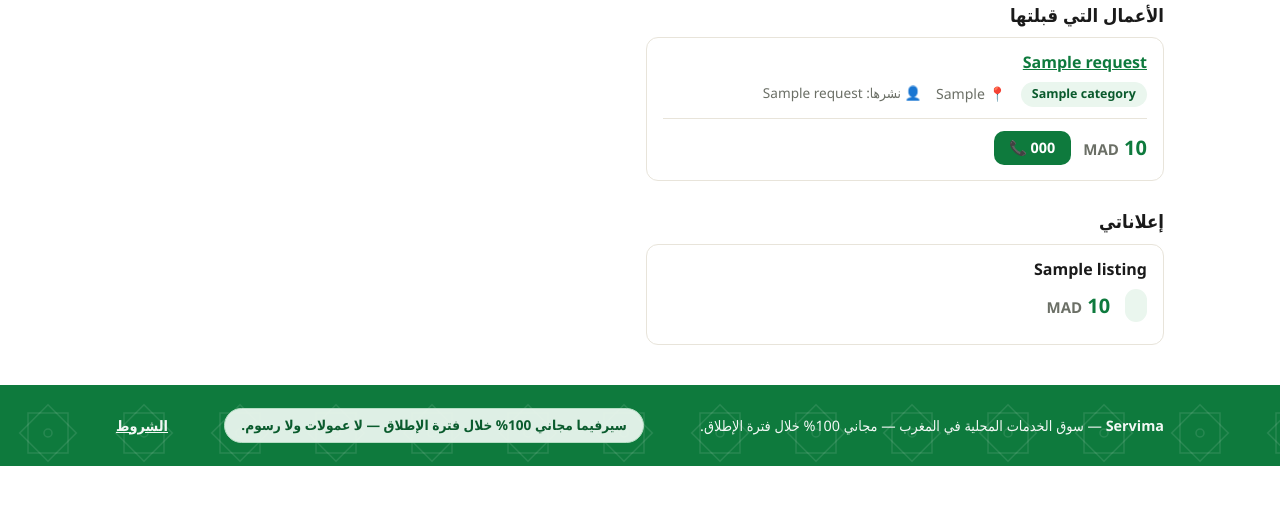
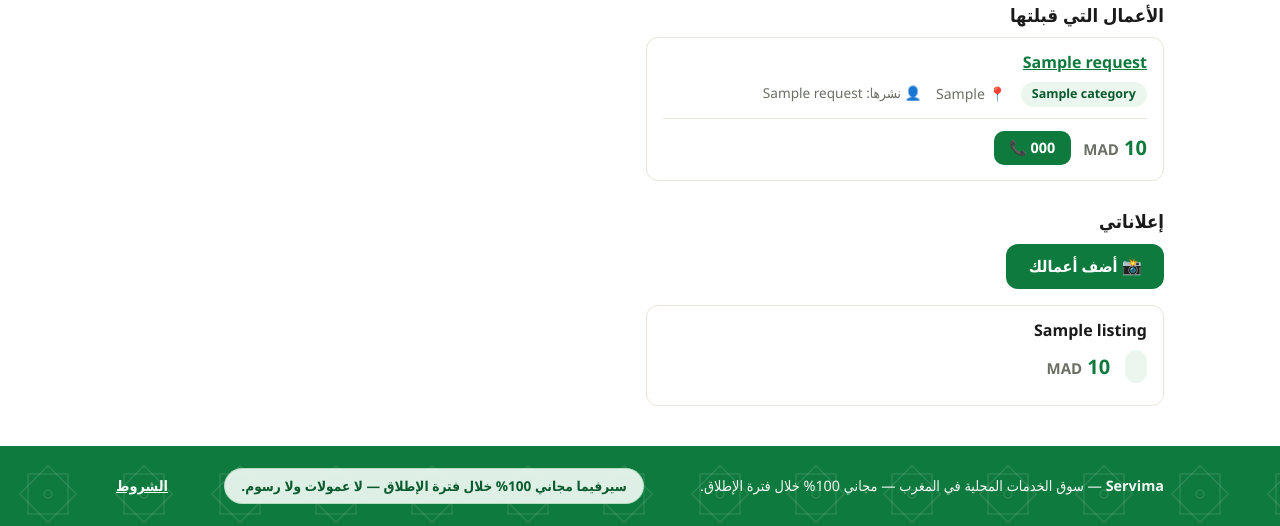
Before and after one commit to elghazihamza1-collab/servima, a Flask app: page /dashboard in a window 1280 px wide. Shown: the part 654-1180 px from the top of the page. Before the commit the page ends 1120 px from the top, so only its background shows below. Run offline with Flask 3, Linux system fonts and the light colour scheme; the visitor is signed in with stand-in values (Sample User, id 1); tables that the repository leaves empty hold one stand-in row (values such as "Sample post").

Commit message:
Add visible 'add your work' button in worker dashboard

```diff
--- a/templates/dashboard.html
+++ b/templates/dashboard.html
@@ -72,6 +72,7 @@
 {% if current_user.is_worker %}
 <section class="dash-sec">
   <h2>{{ t('dash_listings') }}</h2>
+  <a class="btn btn-green" href="{{ url_for('listing_new') }}" style="margin-block-end:1rem">📸 {{ t('add_listing') }}</a>
   <div class="mini-cards">
     {% for l in listings %}
     <div class="mini-card">
```
